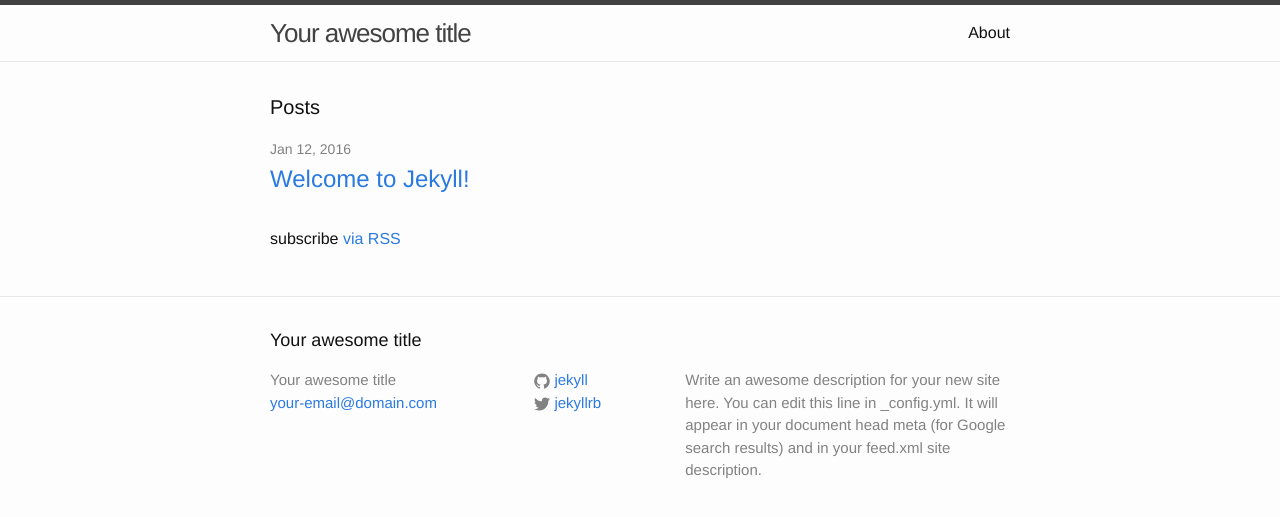
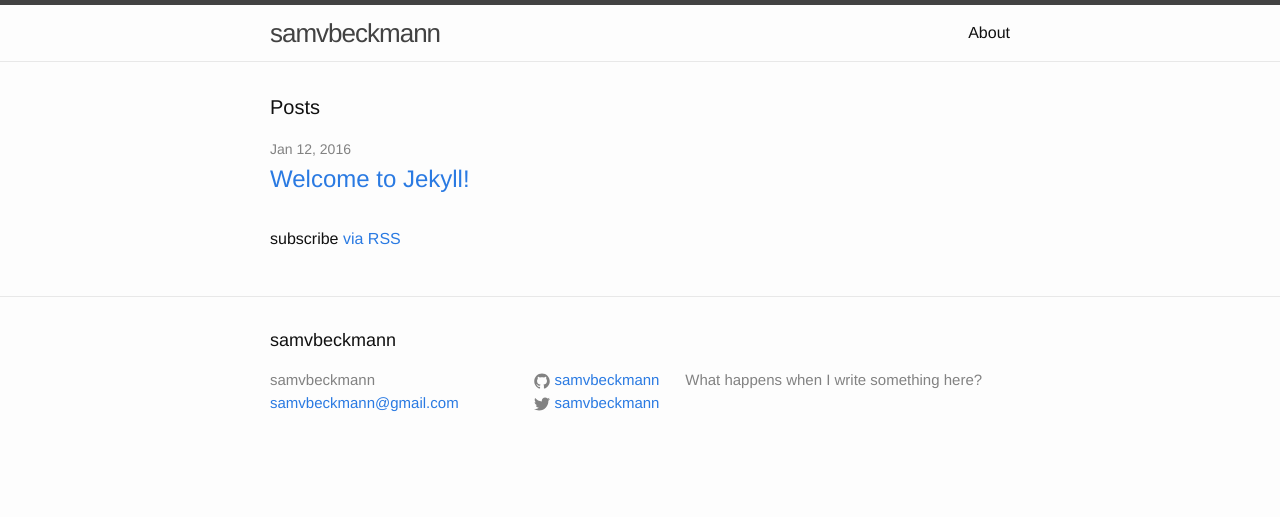
Before and after one commit to samvbeckmann/samvbeckmann.github.io, a Jekyll site: the page built from index.html, in a window 1280 px wide. Shown: the top 517 px of the page. Built offline with Jekyll 4.4.1, drawn with Linux system fonts in a browser that asks for light colours.

Commit message:
tweaked config for personalization

```diff
--- a/_config.yml
+++ b/_config.yml
@@ -6,16 +6,14 @@
 # 'jekyll serve'. If you change this file, please restart the server process.
 
 # Site settings
-title: Your awesome title
-email: your-email@domain.com
+title: samvbeckmann
+email: samvbeckmann@gmail.com
 description: > # this means to ignore newlines until "baseurl:"
-  Write an awesome description for your new site here. You can edit this
-  line in _config.yml. It will appear in your document head meta (for
-  Google search results) and in your feed.xml site description.
+  What happens when I write something here?
 baseurl: "" # the subpath of your site, e.g. /blog
-url: "http://yourdomain.com" # the base hostname & protocol for your site
-twitter_username: jekyllrb
-github_username:  jekyll
+url: "http://samvbeckmann.com" # the base hostname & protocol for your site
+twitter_username: samvbeckmann
+github_username:  samvbeckmann
 
 # Build settings
 markdown: kramdown
```
